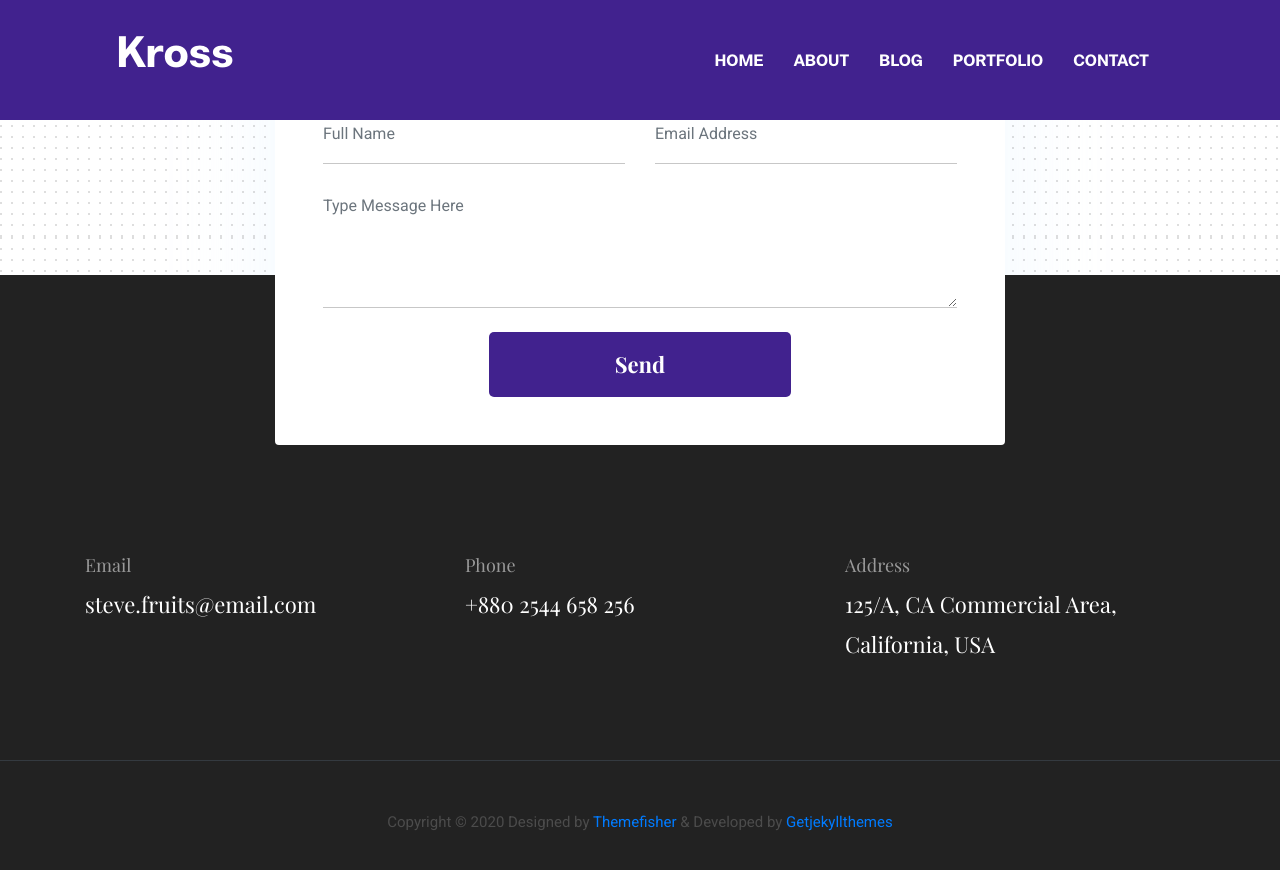
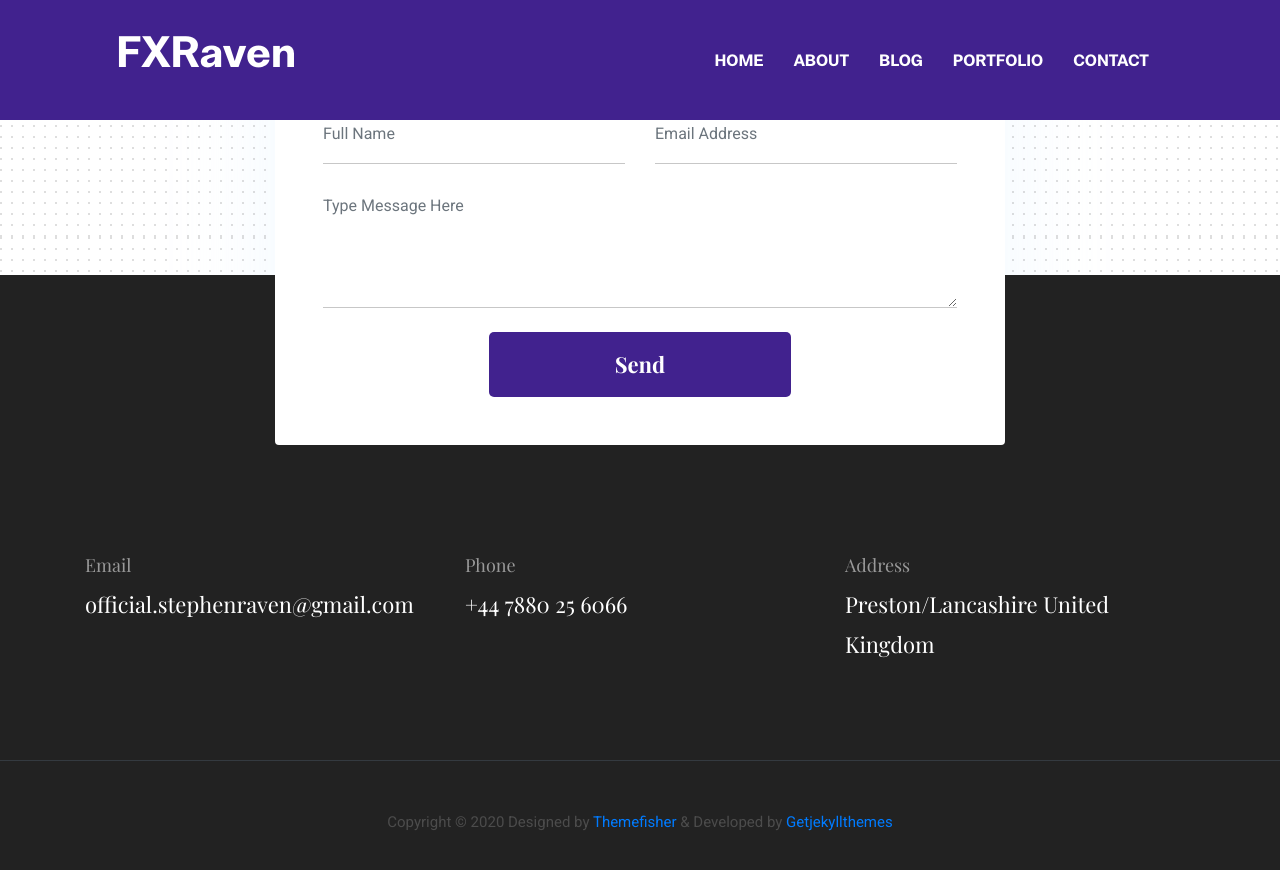
Before and after one commit to Vision-Live/FXRaven, a Jekyll site: the page built from _pages/contact.html, in a window 1280 px wide and 900 px high, scrolled down 786 px. Shown: the top 870 px of the window. Built offline with Jekyll 4.4.1, drawn with Linux system fonts in a browser that asks for light colours.

Commit message:
Update settings.yml

```diff
--- a/_data/settings.yml
+++ b/_data/settings.yml
@@ -1,13 +1,13 @@
 #-------------------------------
 # General Site Settings
 
-title: Kross
+title: FXRaven
 logo:
-author: themefisher
-description: this is meta description
-email: steve.fruits@email.com
-phone: +880 2544 658 256
-address: 125/A, CA Commercial Area, California, USA
+author: S.J. Raven
+description: Editing and VFX Artist/Web Designer
+email: official.stephenraven@gmail.com
+phone: +44 7880 25 6066
+address: Preston/Lancashire United Kingdom
 copyright: Copyright &copy; 2020 Designed by [Themefisher](https://themefisher.com) & Developed by [Getjekyllthemes](https://getjekyllthemes.com)
 
 menu:
@@ -38,7 +38,7 @@
 # Hero Section
 
 hero:
-  hero-title: Hi! I’m <br> Christoher <br> UX designer
+  hero-title: Hi! I’m <br> Stephen <br> Digital producer & artist
 
 social:
 - {icon: "ti-facebook", link: "#"}
@@ -52,7 +52,7 @@
 
 # About Section
 blurb:
-  Lorem ipsum dolor sit amet, consectetur adipisicing elit, sed do eiusmod tempor incididunt ut labore et dolore magna aliqua. Ut enim ad minim veniam, quis nostrud exercitation ullamco laboris nisi ut aliquip ex ea commodo consequat. Duis aute irure dolor in reprehenderit in voluptate velit esse cillum dolore eu fugiat nulla pariatur.
+   I am a creative and intuitive individual with a  passion for flexible team work!
 
 blurb-btn-link: '/about'
 blurb-btn-name: know more
@@ -293,4 +293,4 @@
 # Contact Section
 
 contact-title: Contact Info
-contact-email: steve.fruits@email.com
+contact-email: Official.StephenRaven@gmail.com
```
